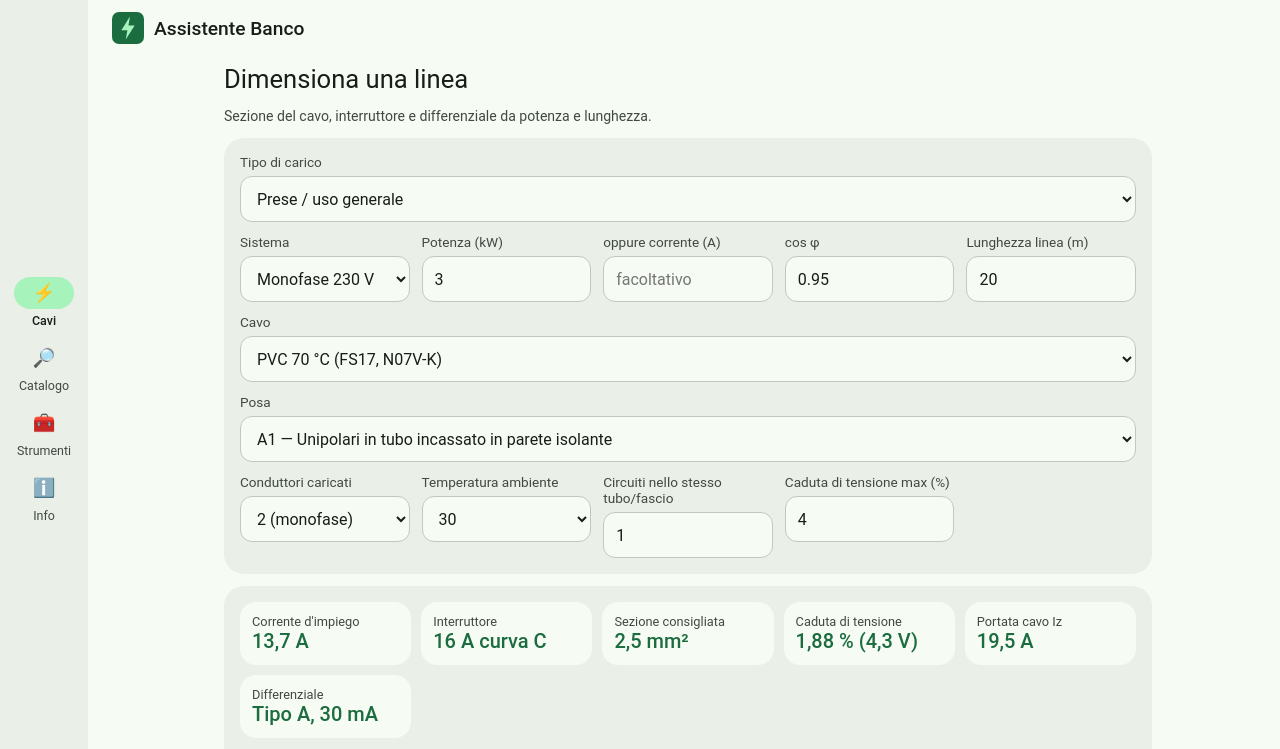
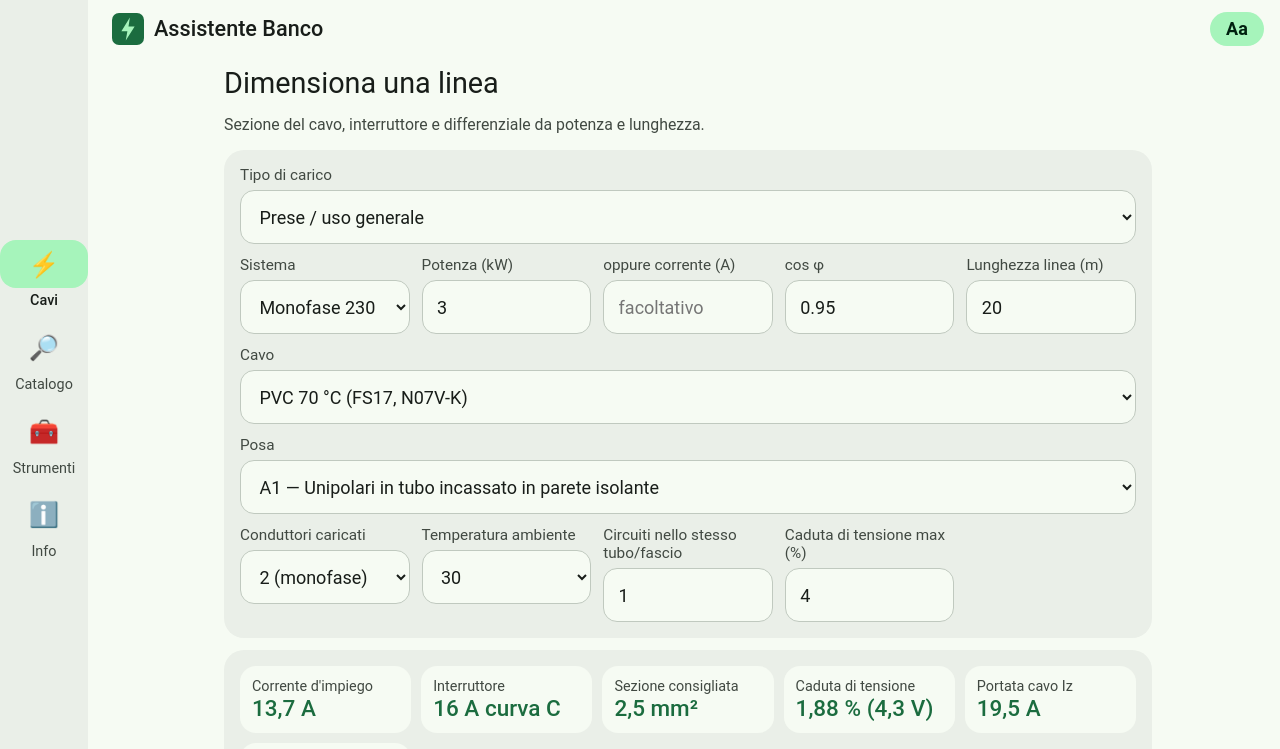
Before and after one commit to vincenzociriello91-hub/AssistenteBanco, a plain HTML site: page index.html in a window 1280 px wide. Shown: the top 749 px of the page. Drawn offline with Linux system fonts and the light colour scheme.

Commit message:
1.0.1: testo più grande e pulsante Aa
Co-Authored-By: Claude Opus 5.5 <noreply@anthropic.com>
Claude-Session: https://claude.ai/code/session_01EvgyNismX6uiRV5BaUc5hS

```diff
--- a/app.js
+++ b/app.js
@@ -1,8 +1,9 @@
 /* Assistente Banco — interfaccia */
 'use strict';
 
-const VERSION = '1.0.0';
+const VERSION = '1.0.1';
 const CHANGELOG = [
+  { v: '1.0.1', data: '15/11/2026', voci: ['Testo e pulsanti più grandi sul telefono.', 'Nuovo pulsante Aa in alto: cambia la dimensione del testo (4 livelli), la scelta resta salvata.'] },
   { v: '1.0.0', data: '15/11/2026', voci: [
     'Prima versione: dimensionamento linea (sezione, interruttore, curva, differenziale, caduta di tensione).',
     'Catalogo importabile da Excel/CSV, ricerca per codice, EAN o descrizione.',
@@ -441,6 +442,11 @@ if ('serviceWorker' in navigator && location.protocol !== 'file:') {
   navigator.serviceWorker.addEventListener('controllerchange', () => { if (!ricaricato) { ricaricato = true; location.reload(); } });
 }
 
+const SCALE = [1, 1.15, 1.3, 1.45];
+let scala = 0; try { scala = Number(localStorage.getItem('ab_scala')) || 0; } catch {}
+const applicaScala = () => document.documentElement.style.setProperty('--scala', SCALE[scala]);
+applicaScala();
+$('#btnAa').addEventListener('click', () => { scala = (scala + 1) % SCALE.length; applicaScala(); try { localStorage.setItem('ab_scala', scala); } catch {} Report.log('scala-testo', { scala: SCALE[scala] }); });
 $('#netstate').hidden = navigator.onLine;
 Report.log('avvio', { versione: VERSION });
 caricaCatalogo();
--- a/index.html
+++ b/index.html
@@ -14,7 +14,7 @@
 <body>
 <header class="topbar">
   <div class="brand"><img src="icon.svg" alt="" width="32" height="32"><span>Assistente Banco</span></div>
-  <span id="netstate" class="chip" hidden>Offline</span>
+  <div class="row" style="margin:0"><span id="netstate" class="chip" hidden>Offline</span><button id="btnAa" class="btn-aa" title="Dimensione testo" aria-label="Dimensione testo">Aa</button></div>
 </header>
 
 <div id="updatebar" class="updatebar" hidden>
--- a/styles.css
+++ b/styles.css
@@ -18,11 +18,12 @@
 }
 * { box-sizing: border-box; }
 [hidden] { display: none !important; }
+html { font-size: calc(18px * var(--scala, 1)); -webkit-text-size-adjust: 100%; text-size-adjust: 100%; }
 html, body { margin: 0; }
 body {
   font-family: "Google Sans", Roboto, "Segoe UI", system-ui, sans-serif;
   background: var(--surface); color: var(--on-surface);
-  padding-bottom: calc(84px + env(safe-area-inset-bottom));
+  padding-bottom: calc(6.5rem + env(safe-area-inset-bottom));
   -webkit-tap-highlight-color: transparent;
 }
 .topbar { position: sticky; top: 0; z-index: 5; display: flex; align-items: center; justify-content: space-between;
@@ -36,14 +37,14 @@ h2 { font-size: 1.05rem; font-weight: 500; margin: 0 0 12px; }
 .tab.active { display: block; animation: fade .18s ease-out; }
 @keyframes fade { from { opacity: 0; transform: translateY(4px); } to { opacity: 1; transform: none; } }
 .card { background: var(--surface-c); border-radius: var(--radius); padding: 16px; margin: 12px 0; }
-.grid { display: grid; grid-template-columns: repeat(auto-fill, minmax(150px, 1fr)); gap: 12px; }
+.grid { display: grid; grid-template-columns: repeat(auto-fill, minmax(9rem, 1fr)); gap: 12px; }
 .wide { grid-column: 1 / -1; }
 label { display: flex; flex-direction: column; gap: 6px; font-size: .85rem; color: var(--muted); }
 input, select { font: inherit; font-size: 1rem; color: var(--on-surface); background: var(--surface);
-  border: 1px solid var(--outline); border-radius: 12px; padding: 11px 12px; min-height: 46px; width: 100%; }
+  border: 1px solid var(--outline); border-radius: 14px; padding: .7em .8em; min-height: 3em; width: 100%; }
 input:focus, select:focus { outline: 2px solid var(--primary); border-color: transparent; }
 .btn { font: inherit; font-weight: 500; border: 1px solid var(--outline); background: transparent; color: var(--primary);
-  border-radius: 100px; padding: 10px 18px; min-height: 42px; cursor: pointer; }
+  border-radius: 100px; padding: .6em 1.1em; min-height: 2.8em; cursor: pointer; }
 .btn.filled { background: var(--primary); color: var(--on-primary); border-color: transparent; }
 .btn.tonal { background: var(--primary-c); color: var(--on-primary-c); border-color: transparent; }
 .btn.danger { color: var(--bad); }
@@ -75,9 +76,9 @@ video { width: 100%; max-height: 50vh; border-radius: 14px; background: #000; }
 ul.ref { margin: 0; padding-left: 18px; line-height: 1.6; }
 .bottombar { position: fixed; left: 0; right: 0; bottom: 0; z-index: 10; display: flex; justify-content: space-around;
   background: var(--surface-c); padding: 8px 4px calc(8px + env(safe-area-inset-bottom)); }
-.bottombar button { flex: 1; max-width: 140px; background: none; border: 0; color: var(--muted); font: inherit; font-size: .78rem;
+.bottombar button { flex: 1; max-width: 160px; background: none; border: 0; color: var(--muted); font: inherit; font-size: .8rem;
   display: flex; flex-direction: column; align-items: center; gap: 4px; cursor: pointer; }
-.bottombar .ico { font-size: 1.15rem; width: 60px; height: 32px; display: grid; place-items: center; border-radius: 16px; transition: background .15s; }
+.bottombar .ico { font-size: 1.35rem; width: 3.6em; height: 2em; display: grid; place-items: center; border-radius: 16px; transition: background .15s; }
 .bottombar button.active { color: var(--on-surface); font-weight: 500; }
 .bottombar button.active .ico { background: var(--primary-c); }
 @media (min-width: 900px) {
@@ -86,3 +87,5 @@ ul.ref { margin: 0; padding-left: 18px; line-height: 1.6; }
   .bottombar button { max-width: none; flex: 0; }
   .updatebar { top: 64px; }
 }
+
+.btn-aa { font: inherit; font-weight: 600; border: 0; background: var(--primary-c); color: var(--on-primary-c); border-radius: 100px; padding: .35em .9em; cursor: pointer; }
--- a/sw.js
+++ b/sw.js
@@ -1,5 +1,5 @@
 // Service worker: funziona offline, aggiornamento su richiesta dell'utente.
-const CACHE = 'assistentebanco-1.0.0';
+const CACHE = 'assistentebanco-1.0.1';
 const FILES = ['./', 'index.html', 'styles.css', 'calc.js', 'app.js', 'manifest.webmanifest', 'icon.svg', 'icon-192.png', 'icon-512.png'];
 const CDN = ['cdn.jsdelivr.net', 'unpkg.com'];
 
--- a/version.json
+++ b/version.json
@@ -1 +1 @@
-{ "versione": "1.0.0", "novita": ["Prima versione: calcoli linea, catalogo, equivalenze, scanner, strumenti"] }
+{ "versione": "1.0.1", "novita": ["Testo più grande e pulsante Aa per regolarlo"] }
```
